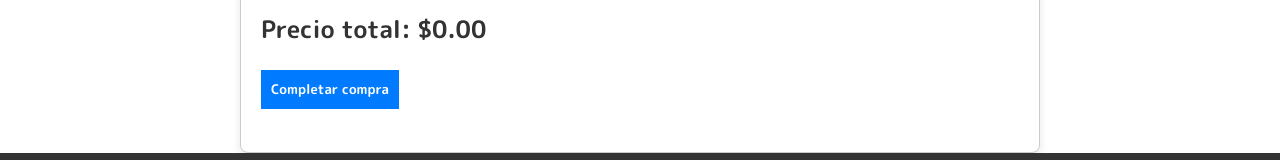
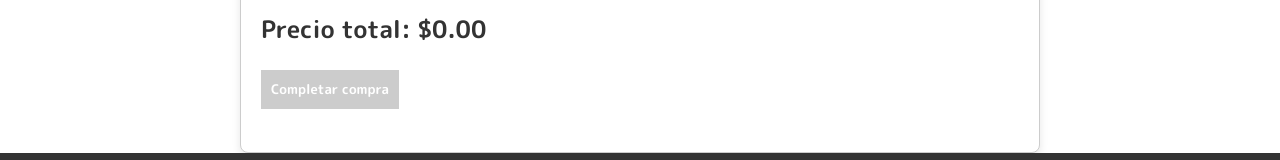
Before and after one commit to xshotsp/Proyecto-Final, a React (Vite) app in the folder Client/: page /cart in a window 1280 px wide. Shown: the part 223-383 px from the top of the page. Built offline with nearby package versions, Linux system fonts and the light colour scheme; no server answers.

Commit message:
button fix

```diff
--- a/Client/src/components/Cart/Cart.jsx
+++ b/Client/src/components/Cart/Cart.jsx
@@ -96,7 +96,7 @@ const Cart = ({ cartItems , handleAddProduct, handleRemoveProduct, handleClearCa
         <div>
           <br />
           <button
-          disabled={totalPrice ? false : true}
+          disabled={cartItems.length === 0 ? true : false}
           onClick = {mercadoPago}
           >
             Completar compra
--- a/Client/src/components/Cart/Cart.module.css
+++ b/Client/src/components/Cart/Cart.module.css
@@ -101,11 +101,17 @@
     margin-top: 10px;
   }
 
-  .cart-items-total-price button:disabled {
+  /* .cart-items-total-price button:disabled {
     background-color: #ccc;
     cursor: not-allowed;
-  }
+  } */
 
   .cart-items-total-price button:hover:enabled {
     background-color: #0056b3;
   }
+
+  button:disabled,
+  button:disabled:hover {
+    background-color: #ccc;
+    cursor: not-allowed;
+  }
--- a/Client/src/components/HomePage/home.module.css
+++ b/Client/src/components/HomePage/home.module.css
@@ -72,6 +72,7 @@
     border-radius: 4px;
     padding: 3px;
     background-color: rgb(232, 1, 1);
+    cursor: pointer;
   }
 
   .remove:hover{
```
